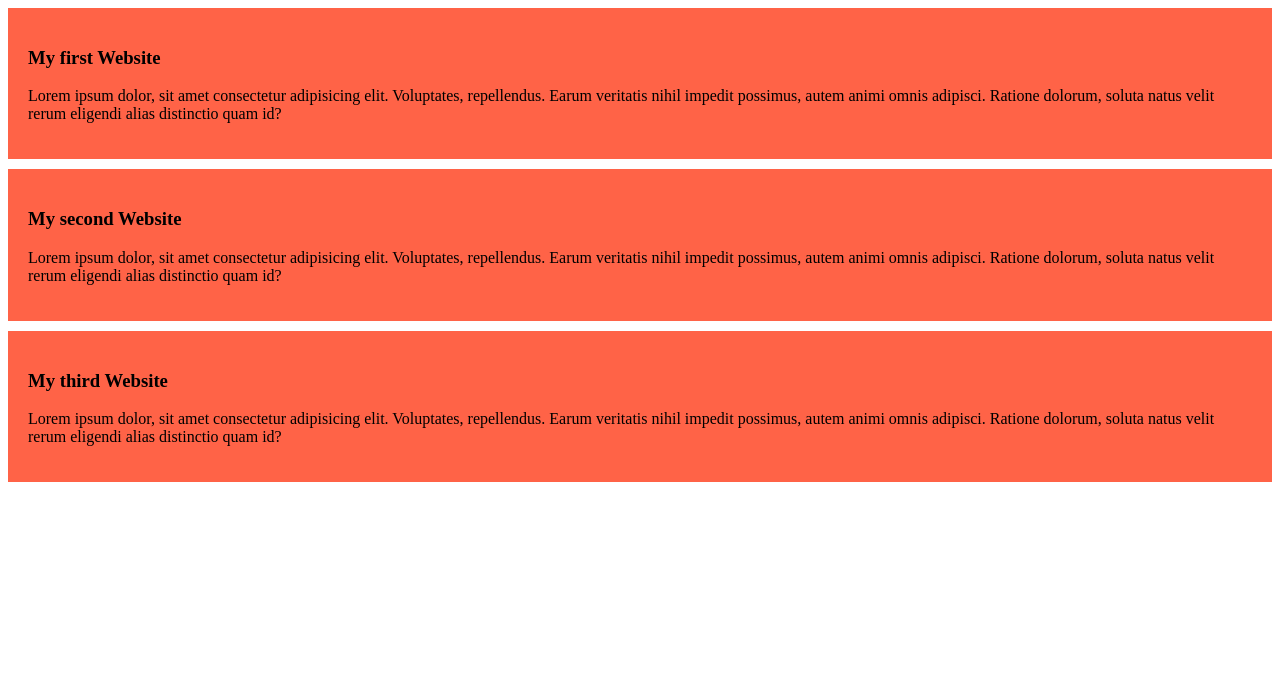
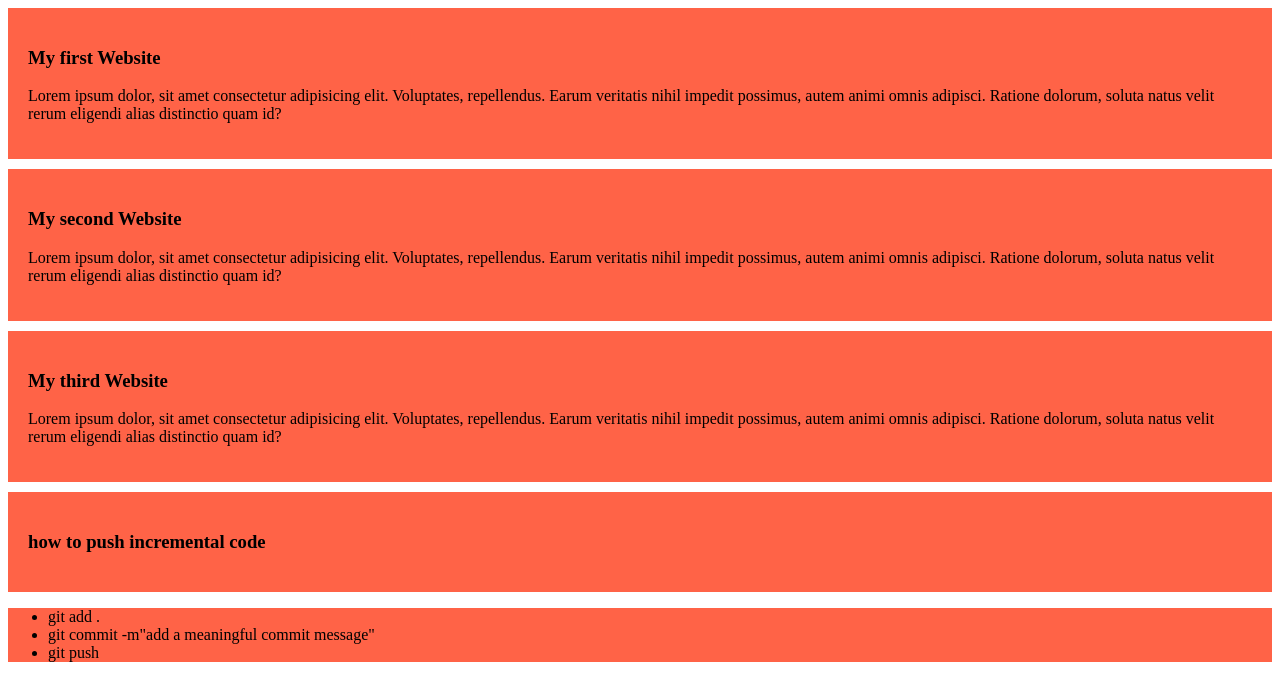
Before and after one commit to mutsuddyananna/my-simple-website, a plain HTML site: page index.html in a window 1280 px wide. Drawn offline with Linux system fonts and the light colour scheme.

Commit message:
added a list to push code

```diff
--- a/index.html
+++ b/index.html
@@ -31,5 +31,15 @@
            Lorem ipsum dolor, sit amet consectetur adipisicing elit. Voluptates, repellendus. Earum veritatis nihil impedit possimus, autem animi omnis adipisci. Ratione dolorum, soluta natus velit rerum eligendi alias distinctio quam id?
        </p>
     </div>
+    <div>
+        <h3>
+        how to push incremental code
+    </h3>
+</div>
+    <ul>
+        <li>git add .</li>
+        <li>git commit -m"add a meaningful commit message"</li>
+        <li>git push</li>
+    </ul>
 </body>
 </html>
--- a/styles/blog.css
+++ b/styles/blog.css
@@ -3,3 +3,4 @@ div{
     padding: 20px;
     margin-bottom: 10px;
 }
+ul{ background-color: tomato;}
```
